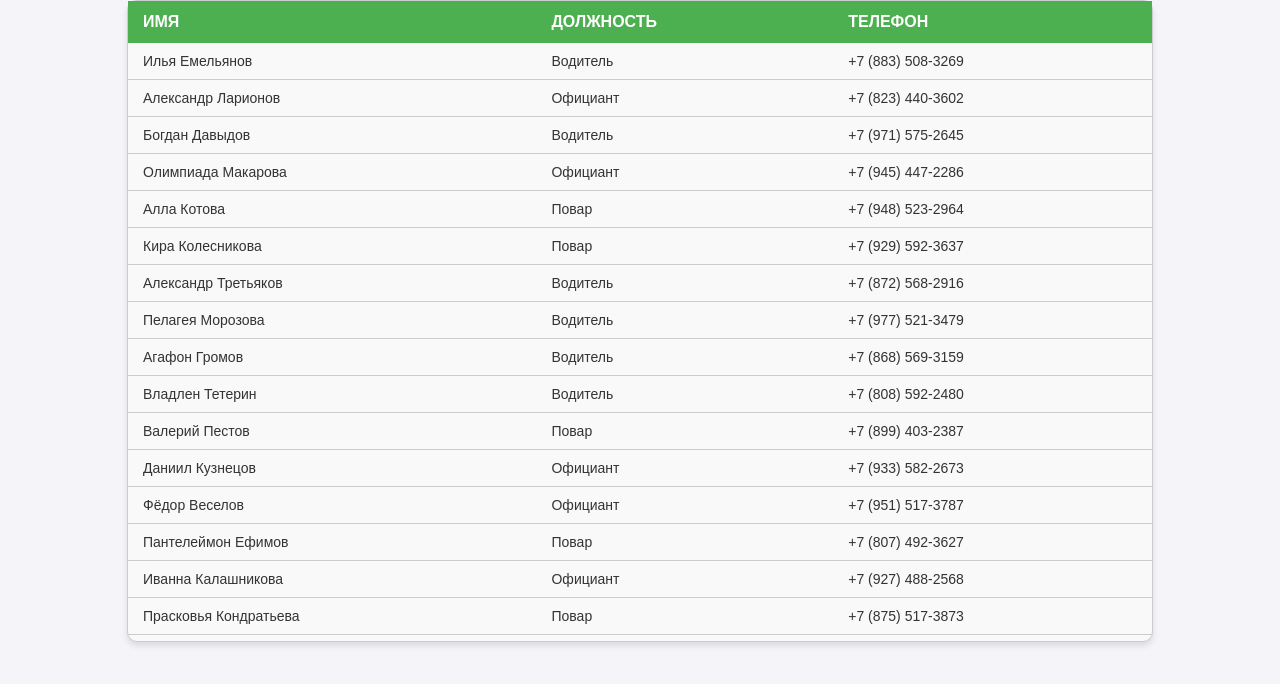
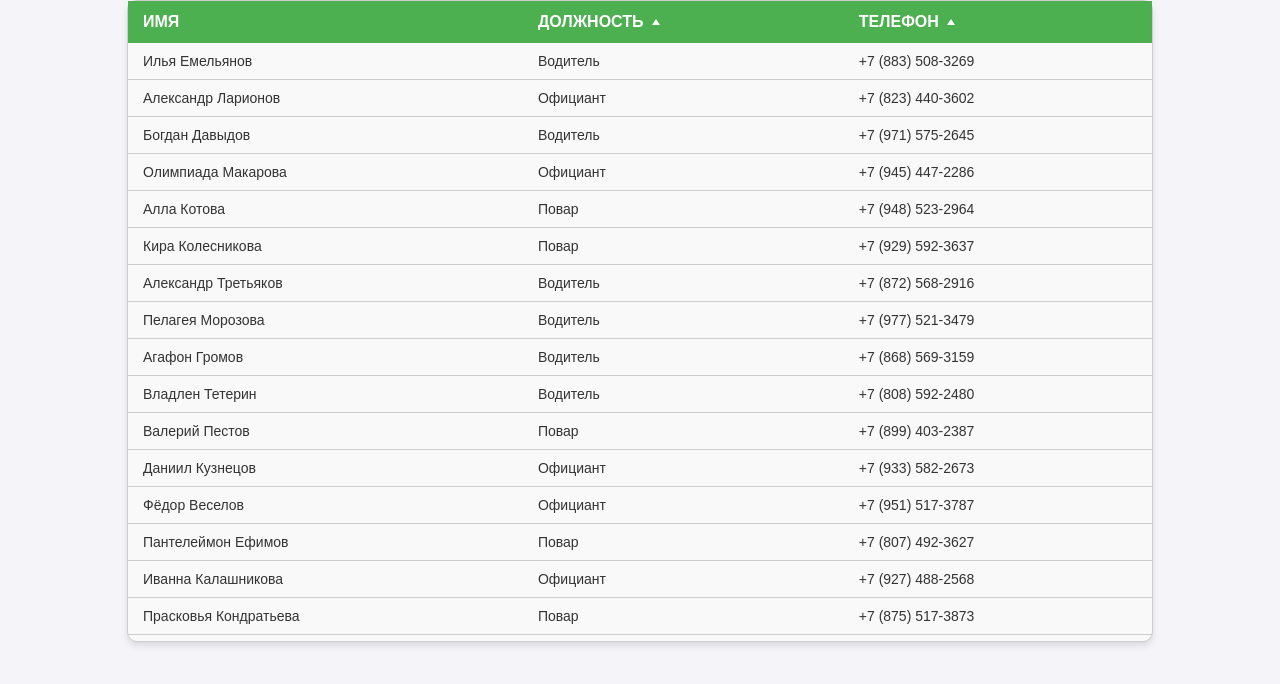
Before and after one commit to matsiushM/admin-test, a React (Vite) app: page / in a window 1280 px wide. Shown: the top 684 px of the page. Built offline with nearby package versions, Linux system fonts and the light colour scheme.

Commit message:
feat: added sorting by columns

```diff
--- a/src/entities/employers/index.ts
+++ b/src/entities/employers/index.ts
@@ -1,3 +1,3 @@
 export {default as EmployersReducer} from './model'
-export type {EmployersState} from './model/types'
-export * as employersHooks from './lib/storeHooks.ts'
+export type {EmployersState, Employee} from './model/types'
+export * as employersHooks from './lib/storeHooks'
--- a/src/entities/employers/lib/storeHooks.ts
+++ b/src/entities/employers/lib/storeHooks.ts
@@ -1,7 +1,41 @@
-import {useSelector} from "react-redux";
+import React from "react";
+import {bindActionCreators} from "@reduxjs/toolkit";
+import {useDispatch, useSelector} from "react-redux";
 
 import {EmployersSliceStore} from "../model/types";
+import {actions} from "../model";
+
+export const useEmployersActions = () => {
+    const dispatch = useDispatch()
+    return React.useMemo(() => bindActionCreators(actions, dispatch), [dispatch])
+}
 
 export const useEmployersList = () => {
     return useSelector((store: EmployersSliceStore) => store.employers.list)
 }
+
+export const useSortInfo = () => {
+    return useSelector((store: EmployersSliceStore) => store.employers.sort)
+}
+
+export const useEmployersSortedList = () => {
+    const list = useEmployersList()
+    const {field, direction} = useSortInfo()
+
+    return React.useMemo(() => {
+        if (!field) {
+            return list
+        }
+
+        return [...list].sort((a, b) => {
+            if (a[field] > b[field]) {
+                return direction === 'asc' ? 1 : -1
+            }
+            if (a[field] < b[field]) {
+                return direction === 'asc' ? -1 : 1
+            }
+
+            return 0
+        })
+    }, [list, field, direction])
+}
--- a/src/entities/employers/model/index.ts
+++ b/src/entities/employers/model/index.ts
@@ -1,18 +1,24 @@
-import {createSlice} from '@reduxjs/toolkit'
+import {createSlice, PayloadAction} from '@reduxjs/toolkit'
 
 import {EmployersState} from "./types";
 import {EMPLOYERS_MOCKED} from "./employersMocked";
 
 const initialState: EmployersState = {
-    list: EMPLOYERS_MOCKED
+    list: EMPLOYERS_MOCKED,
+    sortedList: EMPLOYERS_MOCKED,
+    sort: {field: 'id', direction: 'asc'}
 }
 
 export const employersSlice = createSlice({
     name: 'employers',
     initialState,
-    reducers: {},
+    reducers: {
+        sortBy: (state, {payload}: PayloadAction<EmployersState['sort']>) => {
+            state.sort = payload
+        }
+    },
 })
 
-export const {} = employersSlice.actions
+export const actions = employersSlice.actions
 
 export default employersSlice.reducer
--- a/src/features/employers-list/ui/index.tsx
+++ b/src/features/employers-list/ui/index.tsx
@@ -1,11 +1,32 @@
 import {TableVirtuoso} from "react-virtuoso";
 
-import {employersHooks} from "entities/employers"
+import {employersHooks, EmployersState, Employee} from "entities/employers"
 import {ROLES} from "shared/locales";
+import {TableHead} from "shared/ui/TableHead";
 import './style.sass'
 
+const columns: {
+    accessor: EmployersState['sort']['field'],
+    name: string,
+    enableSorting?: boolean
+}[] = [
+    {accessor: 'name', name: 'Имя'},
+    {accessor: 'role', name: 'Должность', enableSorting: true},
+    {accessor: 'phone', name: 'Телефон', enableSorting: true},
+]
+
 export const EmployersList = () => {
-    const employers = employersHooks.useEmployersList()
+    const {sortBy} = employersHooks.useEmployersActions()
+    const employers = employersHooks.useEmployersSortedList()
+    const sortInfo = employersHooks.useSortInfo()
+
+    const handleSort = (field: EmployersState['sort']['field']) => {
+        if (sortInfo.field === field) {
+            sortBy({field, direction: sortInfo.direction === 'asc' ? 'desc' : 'asc'})
+        } else {
+            sortBy({field, direction: "asc"})
+        }
+    }
 
     return <TableVirtuoso
         style={{height: '100%'}}
@@ -22,17 +43,32 @@ export const EmployersList = () => {
         totalCount={employers.length}
         fixedHeaderContent={() => (
             <tr>
-                <th>Имя</th>
-                <th>Должность</th>
-                <th>Телефон</th>
+                {
+                    columns.map(column => (
+                        <TableHead
+                            key={column.accessor}
+                            label={column.name}
+                            enableSorting={column.enableSorting}
+                            sortedBy={sortInfo.field === column.accessor ? sortInfo.direction : 'asc'}
+                            onSort={column.enableSorting ? () => handleSort(column.accessor) : () => {
+                            }}
+                        />
+                    ))
+                }
             </tr>
         )}
         itemContent={(_, employer) => (
-            <>
-                <td>{employer.name}</td>
-                <td>{ROLES[employer.role] ?? employer.role}</td>
-                <td>{employer.phone}</td>
-            </>
+            columns.map((column) => {
+                const value = employer[column.accessor]
+
+                if (column.accessor === 'role') {
+                    return <td key={`${column.accessor}_${value}`}>{ROLES[value as Employee['role']] ?? value}</td>
+                }
+
+                return (
+                    <td key={`${column.accessor}_${value}`}>{value}</td>
+                )
+            })
         )}
     />
 }
--- /dev/null
+++ b/src/shared/ui/TableHead/index.tsx
@@ -0,0 +1,26 @@
+import './th.sass'
+
+interface Props {
+    label: string;
+    sortedBy?: 'asc' | 'desc'
+    enableSorting?: boolean
+    onSort?: () => void
+}
+
+export const TableHead = (
+    {
+        label,
+        enableSorting = false,
+        sortedBy = 'asc',
+        onSort,
+    }: Props
+) => {
+    return <th className={`sortable-th ${enableSorting ? 'sortable-th_sort_enabled' : ''}`} onClick={onSort}>
+        <div className="sortable-th__content">
+            <span className="sortable-th__label">{label}</span>
+            {enableSorting && (
+                <span className={`sortable-th__icon ${sortedBy}`}/>
+            )}
+        </div>
+    </th>
+};
--- /dev/null
+++ b/src/shared/ui/TableHead/th.sass
@@ -0,0 +1,28 @@
+.sortable-th
+  position: relative
+  text-align: left
+  user-select: none
+
+  &_sort_enabled
+    cursor: pointer
+
+  &__content
+    display: flex
+    align-items: center
+    gap: 0.5rem
+
+  &__label
+    font-weight: bold
+
+  &__icon
+    width: 0
+    height: 0
+    border-style: solid
+
+    &.asc
+      border-width: 0 4px 6px 4px
+      border-color: transparent transparent #fff transparent
+
+    &.desc
+      border-width: 6px 4px 0 4px
+      border-color: #fff transparent transparent transparent
```
Also changed, not shown: src/entities/employers/model/types.ts (+13 -8 lines).
